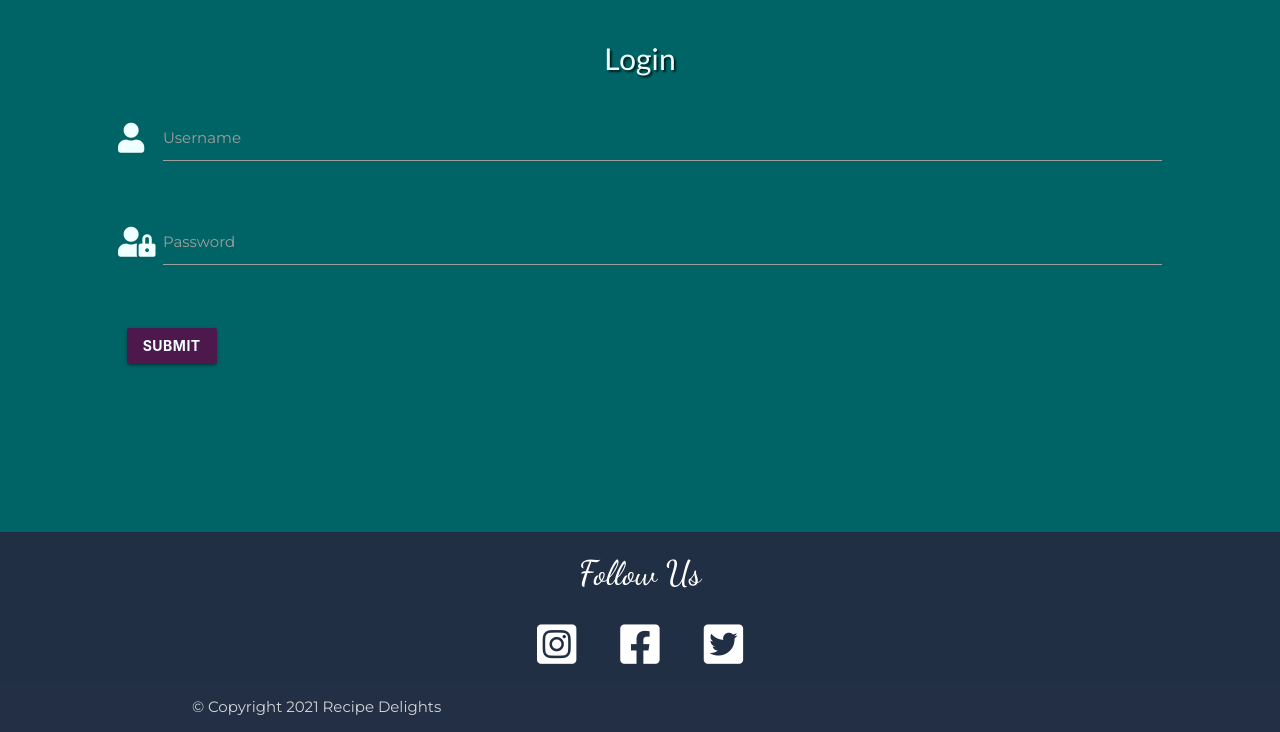
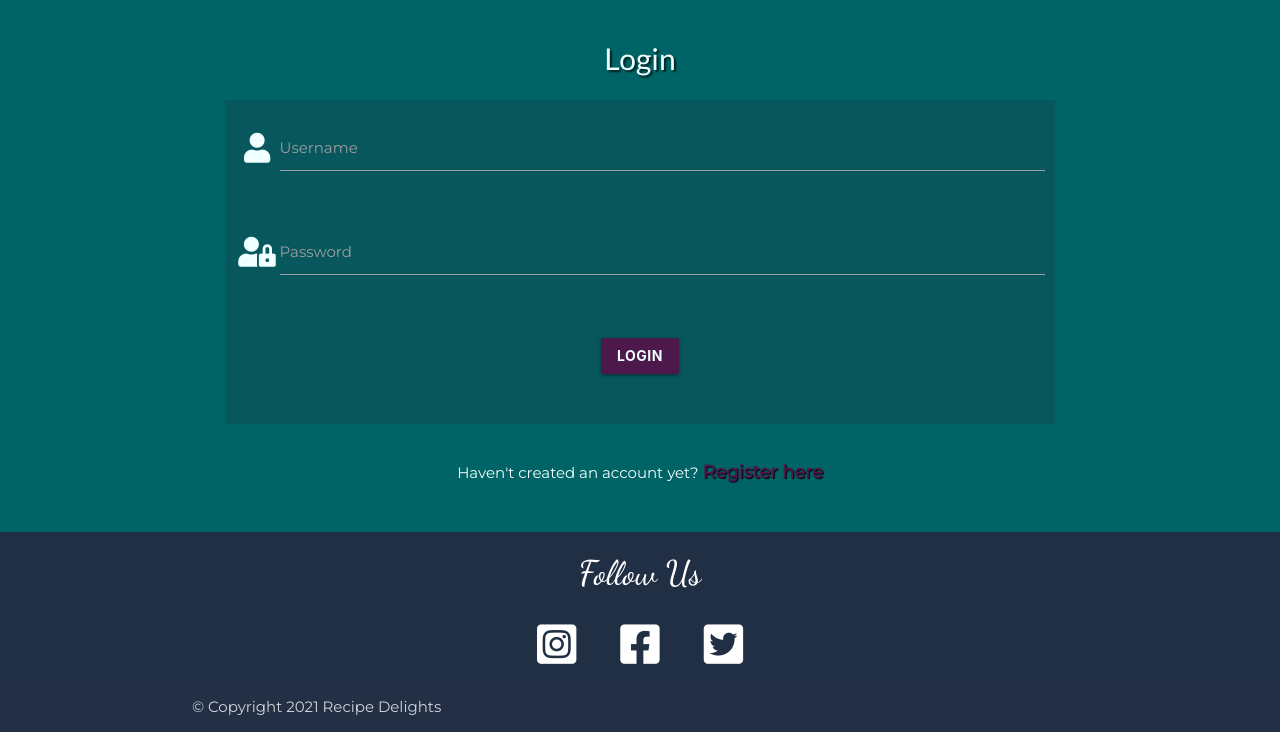
Before and after one commit to RCass172/recipe-delights, a Flask app: page /login in a window 1280 px wide. Shown: the part 68-800 px from the top of the page. Run offline with Flask 2, Linux system fonts and the light colour scheme; some libraries are stand-ins or nearby versions.

Commit message:
Add styling to login page

```diff
--- a/static/css/style.css
+++ b/static/css/style.css
@@ -42,6 +42,21 @@ main {
 
 .btn:hover {
     background-color: rgba(77,25,77,0.7);
+}
+
+/*---- Login/Recipe form ----*/
+
+.form-box {
+    background-color: rgba(11, 82, 91, 0.7);
+    text-align: center;
+    padding: 10px;
+}
+
+.form-alert a {
+    color: rgb(77,25,77);
+    text-shadow: 1px 1px 1px rgb(0, 0, 0);
+    font-weight: bold;
+    font-size: 18px;
 }
 
 /*-- Recipe categories --*/
--- a/templates/base.html
+++ b/templates/base.html
@@ -26,7 +26,8 @@
         <nav class="navbar">
             <div class="nav-wrapper">
                 <a href="{{ url_for('home') }}" class="cursive-text white-text brand-logo">
-                    <img src="{{url_for('static', filename='images/logo.png')}}" class="logo-img" height="40px"/>
+                    <img src="{{url_for('static', filename='images/logo.png')}}"
+                        alt="logo image of recipe book" class="logo-img" height="40px"/>
                     <span class="logo-text">Recipe Delights</span>
                 </a>
                 <a href="{{ url_for('home') }}" data-target="mobile-demo" class="sidenav-trigger" title="nav menu"><i
@@ -81,7 +82,7 @@
     <footer class="page-footer">
         <div class="footer-container">
             <div class="row">
-                <h4 class="cursive-text center-align">Follow Us</h5>
+                <h4 class="cursive-text center-align">Follow Us</h4>
                 <div class="col s12">
                     <!--Social media links-->
                     <ul class="social-network center-align">
--- a/templates/login.html
+++ b/templates/login.html
@@ -4,7 +4,7 @@
         <h1 class="heading-text">Login</h1>
     </div>
     <div class="row">
-        <form class="col s12 m10 offset-m1" method="POST" action="{{ url_for('login') }}">
+        <form class="col s12 m8 offset-m2" method="POST" action="{{ url_for('login') }}">
             <div class="form-box">
                 <div class="row">
                     <div class="input-field col s12">
@@ -23,9 +23,17 @@
                     </div>
                 </div>
                 <div class="row">
-                    <button type="submit" class="btn">Submit</button>
+                    <button type="submit" class="btn">Login</button>
                 </div>
             </div>
         </form>
     </div>
+    <div class="row form-alert">
+        <div class="col s12">
+            <p class="center-align">
+                Haven't created an account yet?
+                <a href="#">Register here</a>
+            </p>
+        </div>
+    </div>
 {% endblock %}
```
